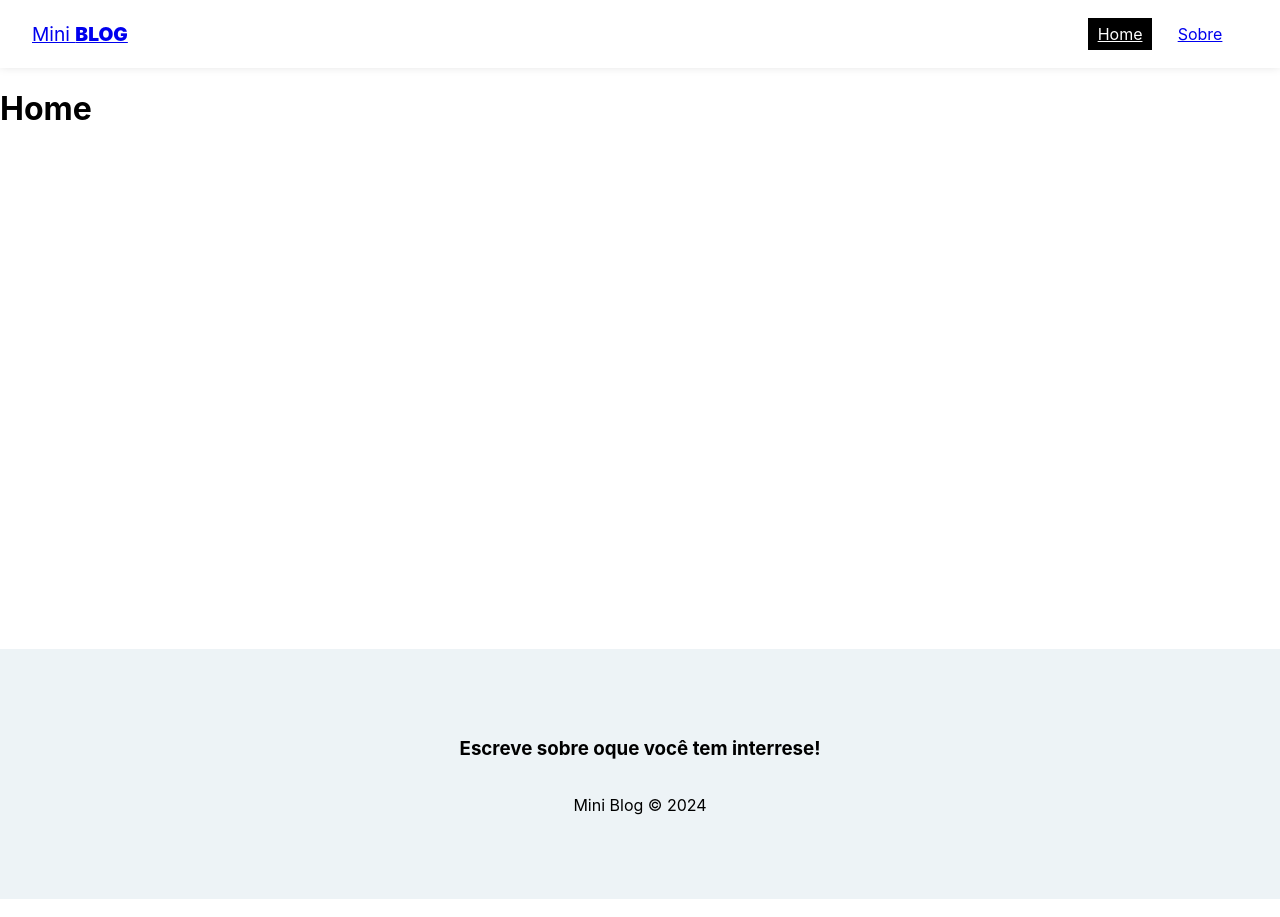
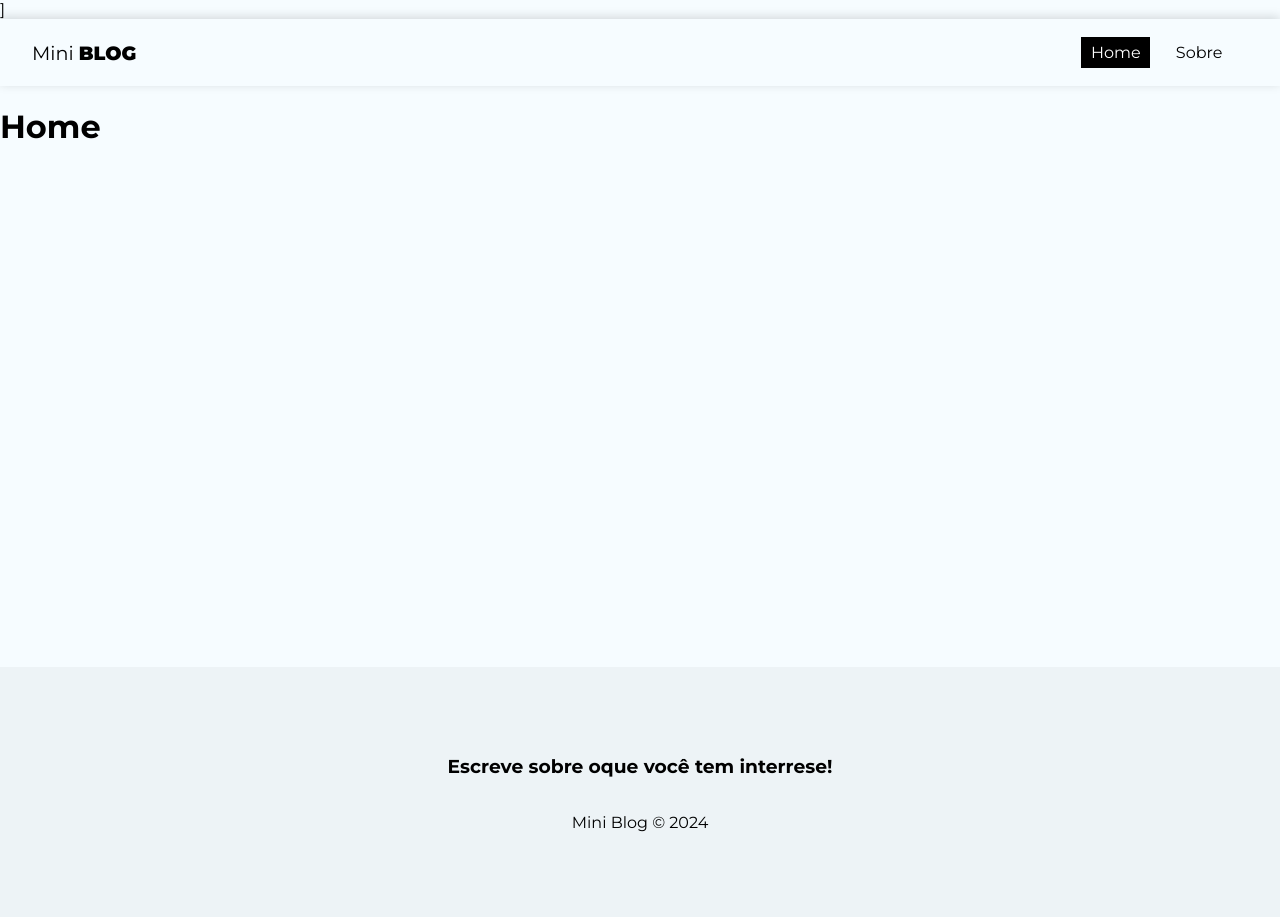
Before and after one commit to bernardomaniglia/miniblog, a React (Create React App) app: page / in a window 1280 px wide. Built offline with nearby package versions, Linux system fonts and the light colour scheme.

Commit message:
Fonte padrão e Finalização NavBar

```diff
--- a/public/index.html
+++ b/public/index.html
@@ -24,7 +24,14 @@
       work correctly both with client-side routing and a non-root public URL.
       Learn how to configure a non-root public URL by running `npm run build`.
     -->
-    <title>React App</title>
+    <title>Mini Blog</title>
+    ]
+    <link rel="preconnect" href="https://fonts.googleapis.com" />
+    <link rel="preconnect" href="https://fonts.gstatic.com" crossorigin />
+    <link
+      href="https://fonts.googleapis.com/css2?family=Montserrat:ital,wght@0,100..900;1,100..900&display=swap"
+      rel="stylesheet"
+    />
   </head>
   <body>
     <noscript>You need to enable JavaScript to run this app.</noscript>
--- a/src/index.css
+++ b/src/index.css
@@ -1,13 +1,32 @@
 body {
+  background-color: #f6fcff;
+  padding: 0;
   margin: 0;
-  font-family: -apple-system, BlinkMacSystemFont, 'Segoe UI', 'Roboto', 'Oxygen',
-    'Ubuntu', 'Cantarell', 'Fira Sans', 'Droid Sans', 'Helvetica Neue',
-    sans-serif;
-  -webkit-font-smoothing: antialiased;
-  -moz-osx-font-smoothing: grayscale;
+  font-family: "Montserrat", sans-serif;
 }
 
-code {
-  font-family: source-code-pro, Menlo, Monaco, Consolas, 'Courier New',
-    monospace;
+input::placeholder,
+textarea::placeholder {
+  font-family: "Montserrat", sans-serif;
 }
+
+input:focus textarea:focus {
+  outline: none;
+}
+
+a,
+nav button {
+  text-decoration: none;
+  background-color: transparent;
+  border: none;
+  color: #000;
+  transition: 0.4s;
+  font-size: 1em;
+  cursor: pointer;
+  font-family: "Montserrat", sans-serif;
+}
+
+a:houver,
+nav button:houver {
+  color: #bbb;
+}
```
